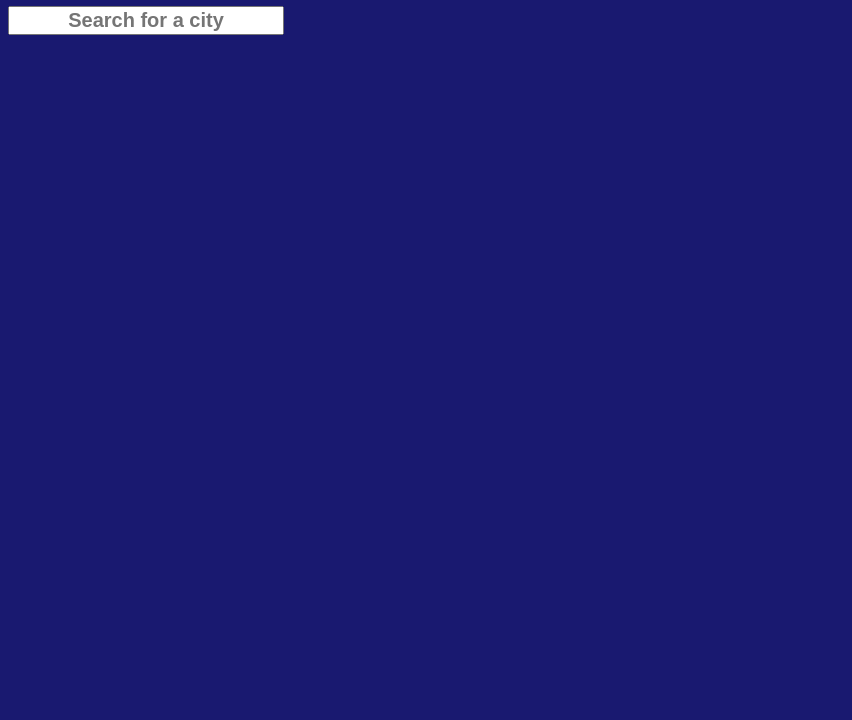
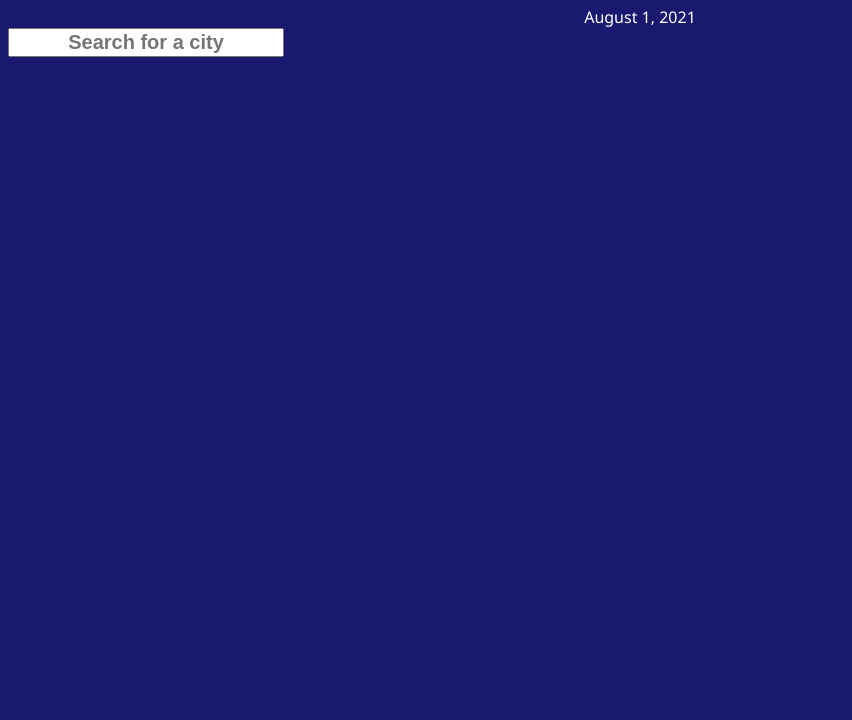
Before and after one commit to Lightfooted/weather-dashboard, a plain HTML site: page index.html in a window 1280 px wide. Shown: the part 80-800 px from the top of the page, without its empty margins (0-852 px from the left). Drawn offline with nearby package versions, Linux system fonts and the light colour scheme.

Commit message:
added date display from old assignment moment.js

```diff
--- a/assets/css/style.css
+++ b/assets/css/style.css
@@ -25,3 +25,9 @@
     height: 50%;
     border-radius: 45px;
   }
+
+  #displayDay {
+    color: white;
+    text-align: center;
+    font-family: 'Segoe UI', Tahoma, Geneva, Verdana, sans-serif;
+  }
--- a/assets/js/script.js
+++ b/assets/js/script.js
@@ -1,3 +1,6 @@
+var displayDay = moment().format('LL');
+$("#displayDay").append(displayDay);
+
 const api = {
   key: '12b15af04b190776a75f0b8edb5f30b8',
   site: 'https://api.openweathermap.org/data/2.5/weather?',
--- a/index.html
+++ b/index.html
@@ -12,6 +12,7 @@
     <div class="container">
         <div class="content">
             <h1>Weather Dashboard</h1>
+                <div id="displayDay"></div>
                 <input id="input" class="search" placeholder="Search for a city">
 
                 <div class="weather-show">
@@ -25,6 +26,9 @@
                 </div>
         </div>
     </div>
+
+    <script src="https://code.jquery.com/jquery-3.4.1.min.js"></script>
+    <script src="https://cdnjs.cloudflare.com/ajax/libs/moment.js/2.24.0/moment.min.js"></script>
     <script src="./assets/js/script.js"></script>
 
 </body>
```
Lines whose indentation alone changed are shown as unchanged.
